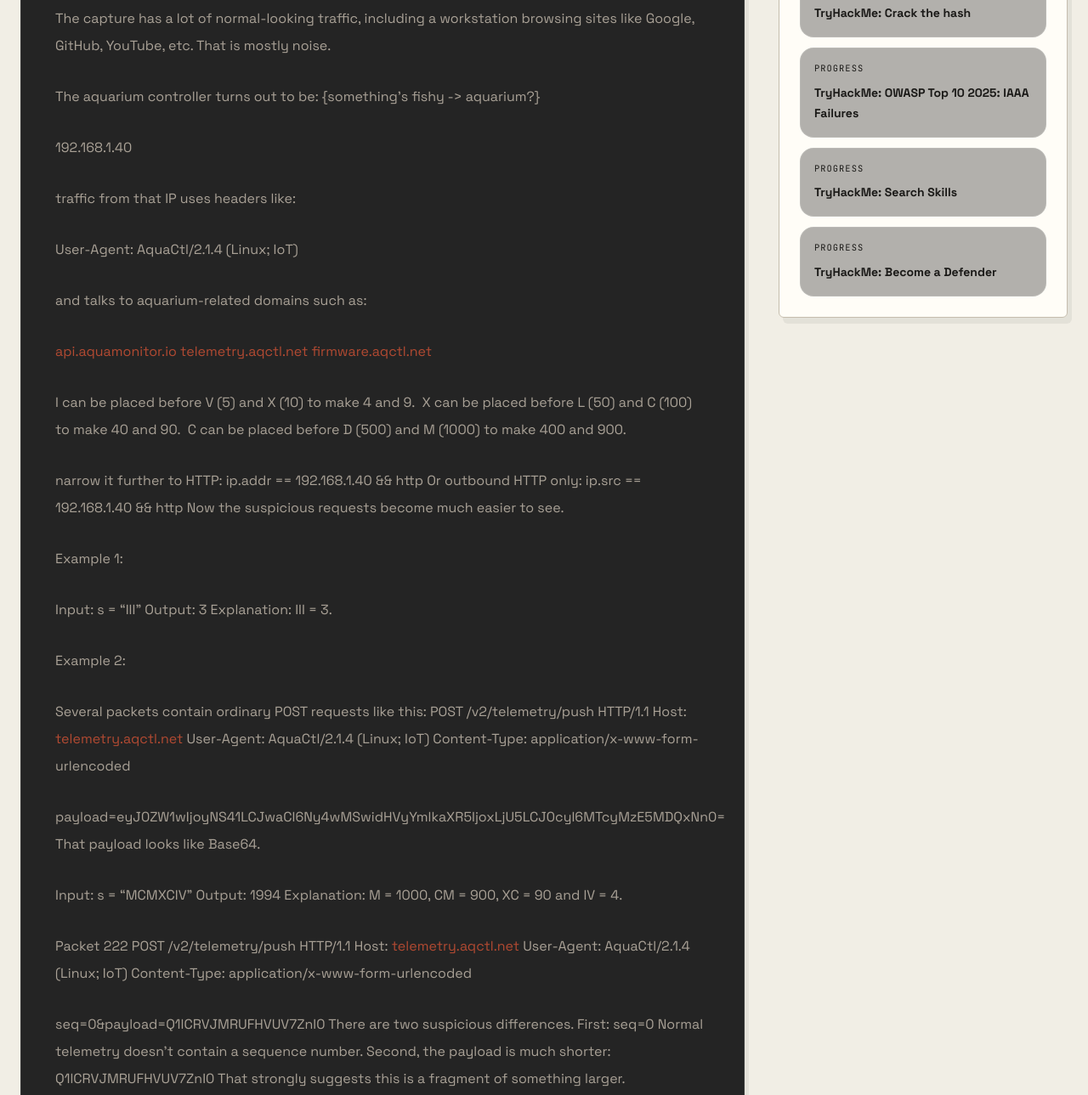
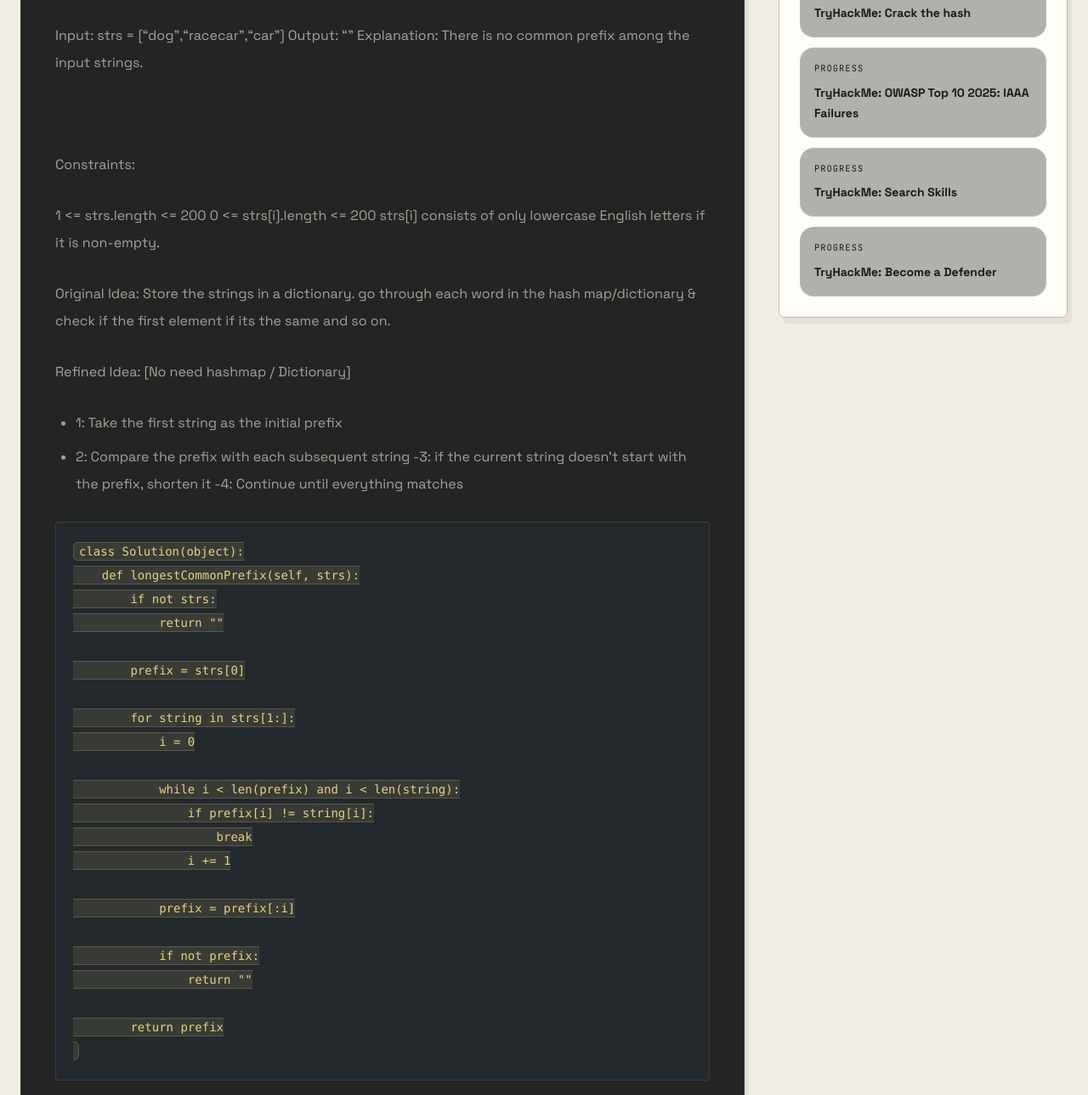
Before and after one commit to Yaohan0/portfolio, an Astro site: page /journal/untitled-journal-entry in a window 1280 px wide. Shown: the part 857-2146 px from the top of the page at 85% size. Built offline with nearby package versions, Linux system fonts and the light colour scheme; Astro itself is replaced by a stand-in of ours; code samples lack their colours.

Commit message:
Update Journal: LeetCode - Longest Common Prefix

````diff
--- a/src/content/journal/untitled-journal-entry.md
+++ b/src/content/journal/untitled-journal-entry.md
@@ -1,11 +1,11 @@
 ---
-title: 'N0H4TS: Forensics - Something''s Fishy'
+title: "LeetCode - Longest Common Prefix\_"
 slug: untitled-journal-entry
 order: 999
-date: '2026-09-19'
+date: '2026-09-20'
 mood: Writing
 category: Progress
-summary: "Wireshark - PCAP, Network, HTTP\_"
+summary: Quite interesting problem...
 tags: []
 lesson: ''
 linkedinUrl: ''
@@ -13,131 +13,64 @@
 pinned: false
 featured: false
 ---
-IT flagged unusual outbound traffic from the office network overnight, all of it originating from the smart aquarium controller in the break room. Nobody has touched that thing since it was installed, and it has no business talking to anything outside the building. A network tap caught the whole session before the connection dropped. Dig through the capture and work out what walked out of the office.
+Write a function to find the longest common prefix string amongst an array of strings.
 
-Symbol       Value
-I             1
-V             5
-X             10
-L             50
-C             100
-D             500
-M             1000
-
-For example, 2 is written as II in Roman numeral, just two ones added together. 12 is written as XII, which is simply X + II. The number 27 is written as XXVII, which is XX + V + II.
-
-The capture has a lot of normal-looking traffic, including a workstation browsing sites like Google, GitHub, YouTube, etc. That is mostly noise.
-
-
-
-The aquarium controller turns out to be: {something's fishy -> aquarium?}
-
-
-
-
-192.168.1.40
-
-
-
-traffic from that IP uses headers like:
-
-User-Agent: AquaCtl/2.1.4 (Linux; IoT)
-
-
-
-and talks to aquarium-related domains such as:
-
-api.aquamonitor.io
-telemetry.aqctl.net
-firmware.aqctl.net
-
-I can be placed before V (5) and X (10) to make 4 and 9.
-X can be placed before L (50) and C (100) to make 40 and 90.
-C can be placed before D (500) and M (1000) to make 400 and 900.
-
-narrow it further to HTTP:
-ip.addr == 192.168.1.40 && http
-Or outbound HTTP only:
-ip.src == 192.168.1.40 && http
-Now the suspicious requests become much easier to see.
+If there is no common prefix, return an empty string "".
 
 
 
 Example 1:
 
-Input: s = "III"
-Output: 3
-Explanation: III = 3.
+Input: strs = ["flower","flow","flight"]
+Output: "fl"
+
 
 Example 2:
 
-Several packets contain ordinary POST requests like this:
-POST /v2/telemetry/push HTTP/1.1
-Host: telemetry.aqctl.net
-User-Agent: AquaCtl/2.1.4 (Linux; IoT)
-Content-Type: application/x-www-form-urlencoded
-
-payload=eyJ0ZW1wIjoyNS41LCJwaCI6Ny4wMSwidHVyYmlkaXR5IjoxLjU5LCJ0cyI6MTcyMzE5MDQxNn0=
-That payload looks like Base64.
+Input: strs = ["dog","racecar","car"]
+Output: ""
+Explanation: There is no common prefix among the input strings.
 
 
 
-Input: s = "MCMXCIV"
-Output: 1994
-Explanation: M = 1000, CM = 900, XC = 90 and IV = 4.
 
-Packet 222
-POST /v2/telemetry/push HTTP/1.1
-Host: telemetry.aqctl.net
-User-Agent: AquaCtl/2.1.4 (Linux; IoT)
-Content-Type: application/x-www-form-urlencoded
+Constraints:
 
-seq=0&payload=Q1lCRVJMRUFHVUV7ZnI0
-There are two suspicious differences.
-First:
-seq=0
-Normal telemetry doesn't contain a sequence number.
-Second, the payload is much shorter:
-Q1lCRVJMRUFHVUV7ZnI0
-That strongly suggests this is a fragment of something larger.
+1 <= strs.length <= 200
+0 <= strs[i].length <= 200
+strs[i] consists of only lowercase English letters if it is non-empty.
 
-1 <= s.length <= 15
-s contains only the characters ('I', 'V', 'X', 'L', 'C', 'D', 'M').
-It is guaranteed that s is a valid roman numeral in the range [1, 3999].
+Original Idea: Store the strings in a dictionary. go through each word in the hash map/dictionary & check if the first element if its the same and so on.
 
-
-
-This is somewhat decent in terms of efficiency with O(n).
+Refined Idea: [No need hashmap / Dictionary]
+- 1: Take the first string as the initial prefix
+- 2: Compare the prefix with each subsequent string
+-3: if the current string doesn't start with the prefix, shorten it
+-4: Continue until everything matches
 
 ```bash
 class Solution(object):
-    def romanToInt(self, s):
-        """
-        :type s: str
-        :rtype: int
-        """
-        values = {
-            "I": 1,
-            "V":5,
-            "X":10,
-            "L":50,
-            "C":100,
-            "D":500,
-            "M":1000
-        }
+    def longestCommonPrefix(self, strs):
+        if not strs:
+            return ""
 
-        total = 0
+        prefix = strs[0]
 
+        for string in strs[1:]:
+            i = 0
 
-        for i in range(len(s)):
-            if i + 1 < len(s) and values[s[i]] < values[s[i+1]]:
-                total -= values[s[i]]
-            else:
-                total += values[s[i]]
+            while i < len(prefix) and i < len(string):
+                if prefix[i] != string[i]:
+                    break
+                i += 1
 
-        return total
+            prefix = prefix[:i]
+
+            if not prefix:
+                return ""
+
+        return prefix
+
 ```
 
-## 📁 Notes
-
-![Image](/uploads/1789781548541-screenshot-2026-09-19-093208.png)
+![Image](/uploads/1789873801210-screenshot-2026-09-20-110952.png)
````
Also changed, not shown: public/uploads/1789873801210-screenshot-2026-09-20-110952.png (added).
